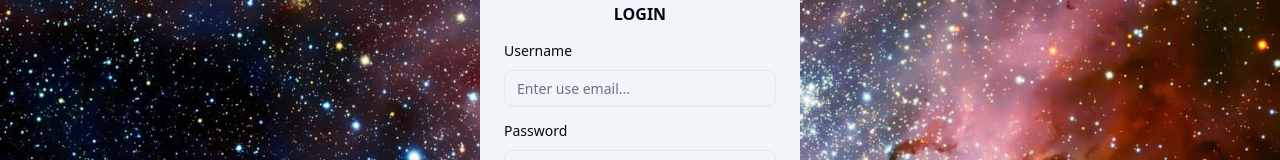
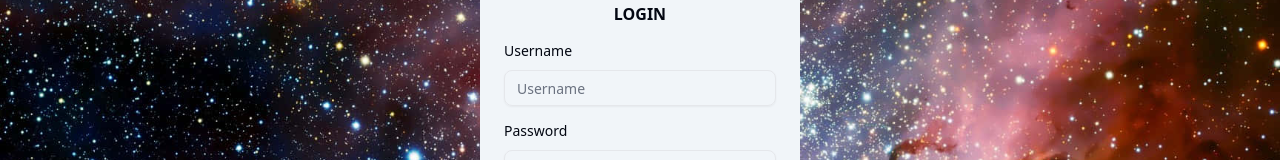
Before and after one commit to pitohui02/webdev_capstone, a React (Vite) app: page /login in a window 1280 px wide. Shown: the part 222-382 px from the top of the page. Built offline with nearby package versions, Linux system fonts and the light colour scheme.

Commit message:
minor changes

```diff
--- a/src/pages/login/login.tsx
+++ b/src/pages/login/login.tsx
@@ -87,7 +87,7 @@ export default function LoginPage() {
 									<FormLabel>Username</FormLabel>
 									<FormControl>
 										<Input
-											placeholder="Enter use email..."
+											placeholder="Username"
 											className="rounded-lg"
 											{...field}
 										/>
```
